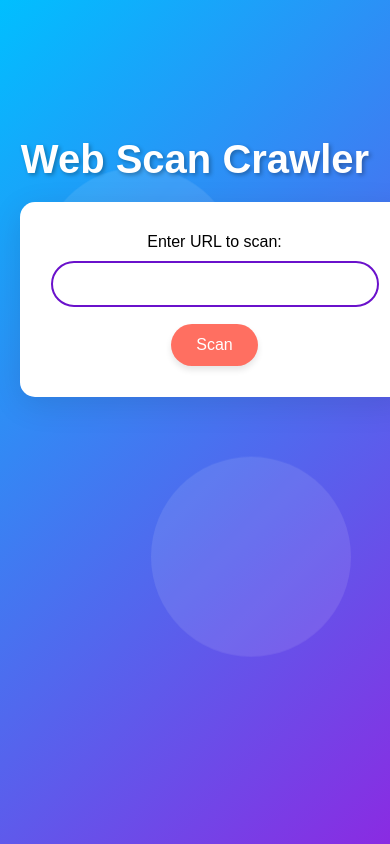
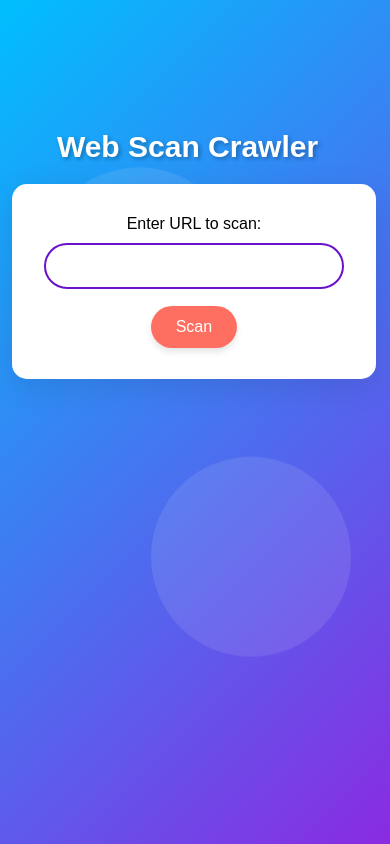
Before and after one commit to kar137/security-automation-python, a Flask app: page / in a window 390 px wide. Run offline with Flask 3, Linux system fonts and the light colour scheme.

Commit message:
Add css to make website compatible for small screen

```diff
--- a/templates/index.html
+++ b/templates/index.html
@@ -136,6 +136,28 @@
                 transform: translateY(-20px);
             }
         }
+        @media (max-width: 768px) {
+            body, html {
+                width: 100%;
+                overflow-x: hidden;
+            }
+
+            .container {
+                width: 90%;
+                max-width: 100%; /* Allow container to take full width */
+                margin: 0 auto; /* Center the container */
+                padding: 0px 15px; /* Add padding for smaller screens */
+                padding-left: 0px;
+            }
+            h1{
+                font-size: 30px;
+            }
+            form{
+                width: 86%;
+            }
+            input{
+                width: 90%;
+            }
     </style>
 </head>
 <body>
```
Also changed, not shown: templates/result.html (+17 -0 lines).
